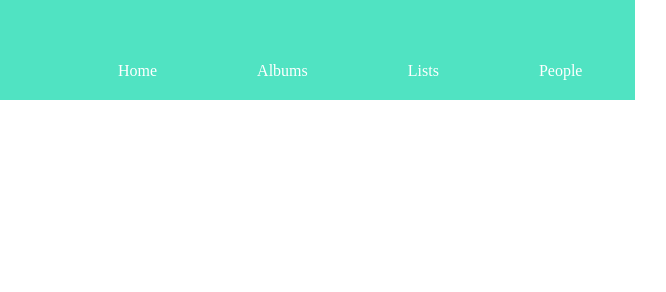
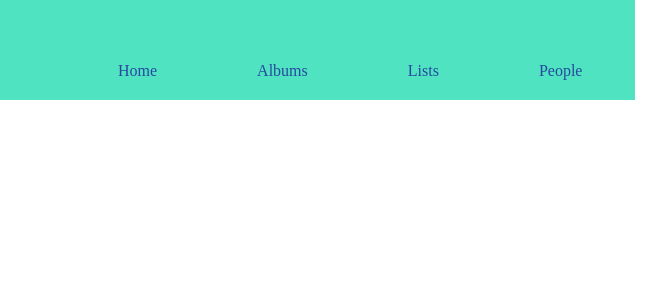
Before and after one commit to eburin2/wax-cathedral-vue, a website: page index.html in a window 1280 px wide. Shown: the top 292 px of the page, 485-1151 px from the left. Drawn offline with nearby package versions, Linux system fonts and the light colour scheme.

Commit message:
change links color

```diff
--- a/css/styles.css
+++ b/css/styles.css
@@ -24,14 +24,14 @@
   margin-top: 60px;
   margin-left: 100px;
   margin-right: 5px;
-  color: #fff;
+  color: #26499F;
   font-family: 'futura';
   text-decoration: none;
 }
 
 .nav li a {
   text-decoration: none;
-  color: #fff;
+  color: #26499F;
 }
 .profile {
   display: flex;
```
